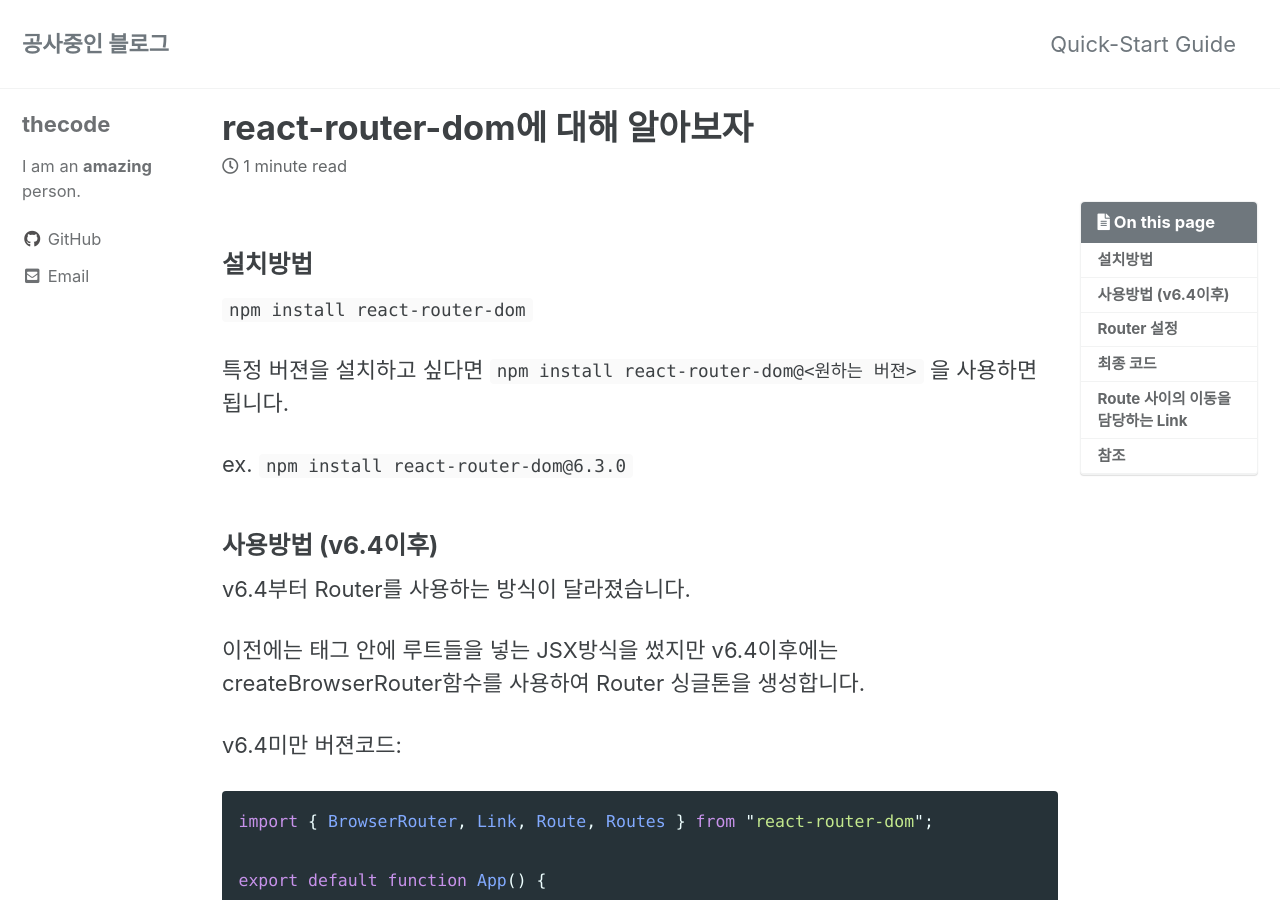
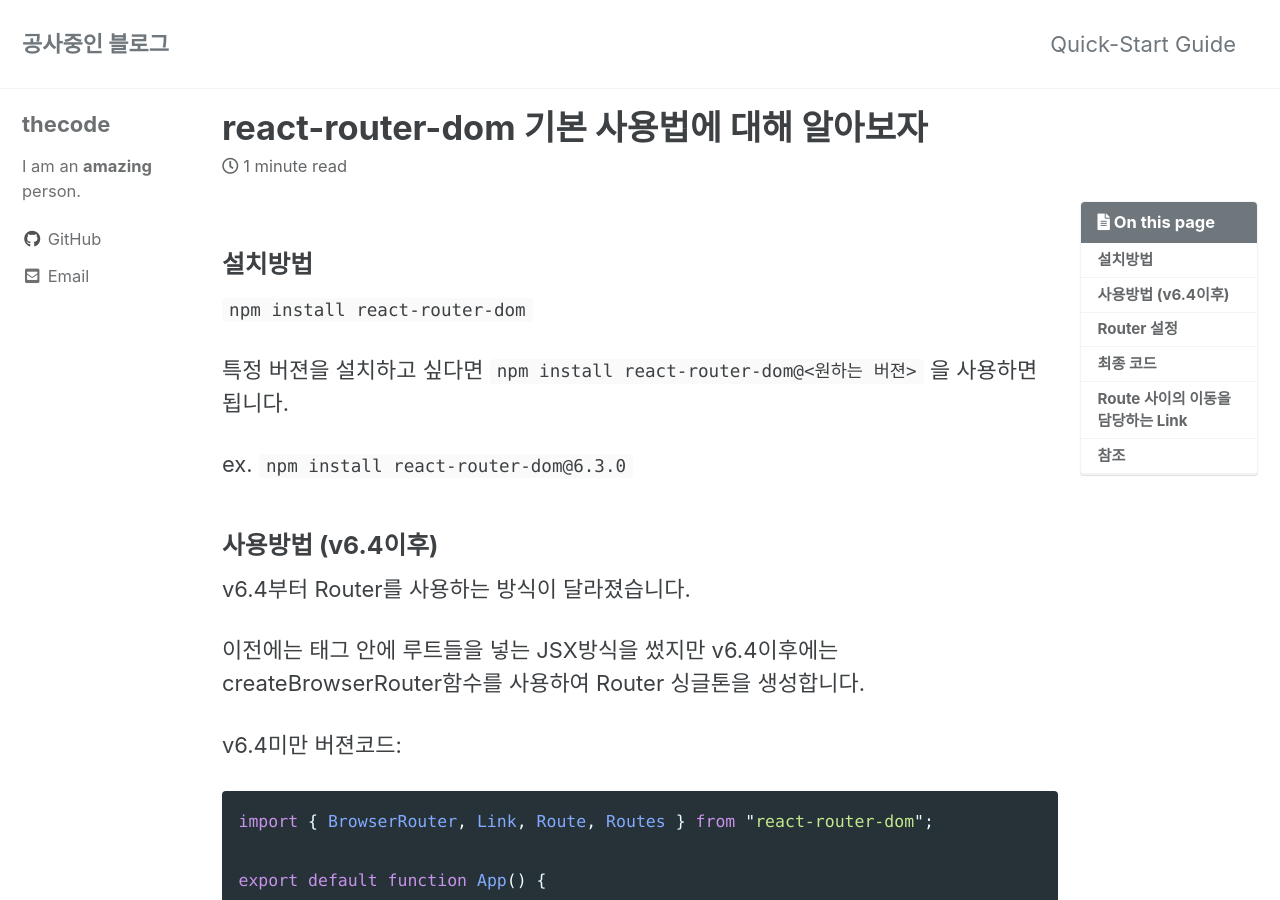
Before and after one commit to thecode00/thecode00.github.io, a Jekyll site: the page built from _posts/FE/2023-11-05-react-router-dom.md, in a window 1280 px wide and 900 px high. Built offline with Jekyll 4.4.1, drawn with Linux system fonts in a browser that asks for light colours; cached includes are drawn as plain includes; some web fonts are replaced.

Commit message:
Change post name

```diff
--- a/_posts/FE/2023-11-05-react-router-dom.md
+++ b/_posts/FE/2023-11-05-react-router-dom.md
@@ -1,6 +1,6 @@
 ---
-title: "react-router-dom에 대해 알아보자"
-excerpt: "react-router-dom에 대해 알아보자"
+title: "react-router-dom 기본 사용법에 대해 알아보자"
+excerpt: "react-router-dom 기본 사용법에 대해 알아보자"
 
 categories: react-router-dom
 toc: true
```
